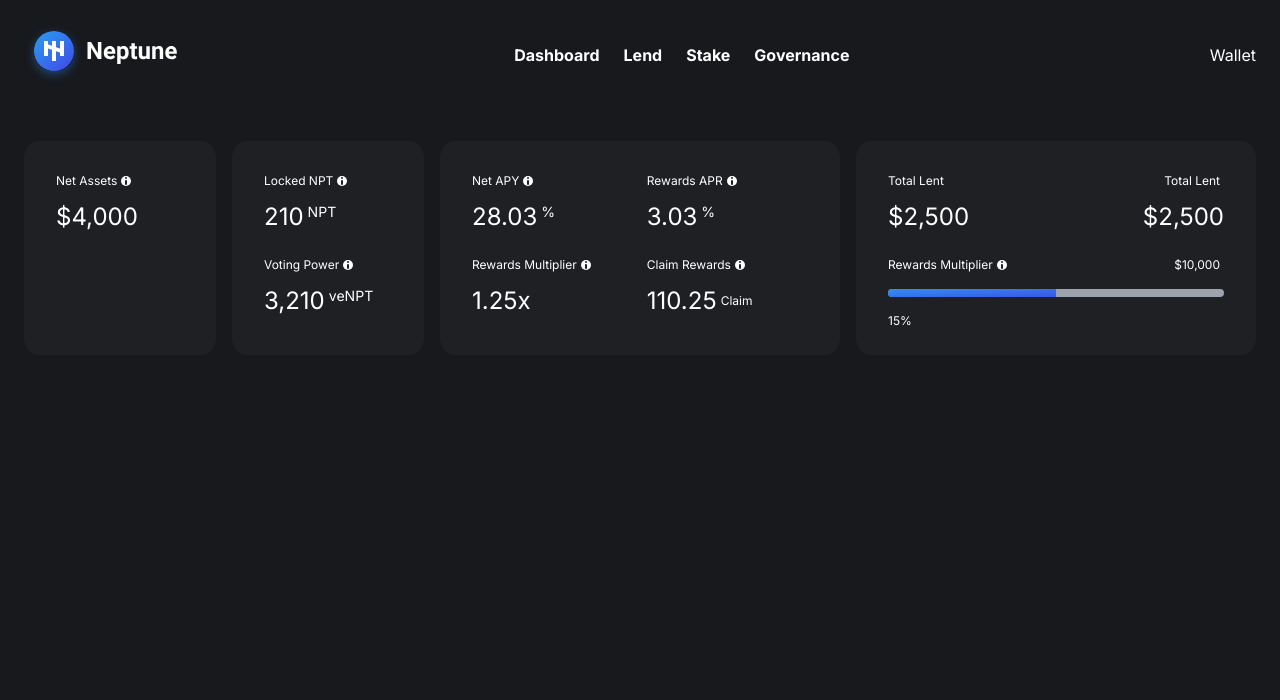
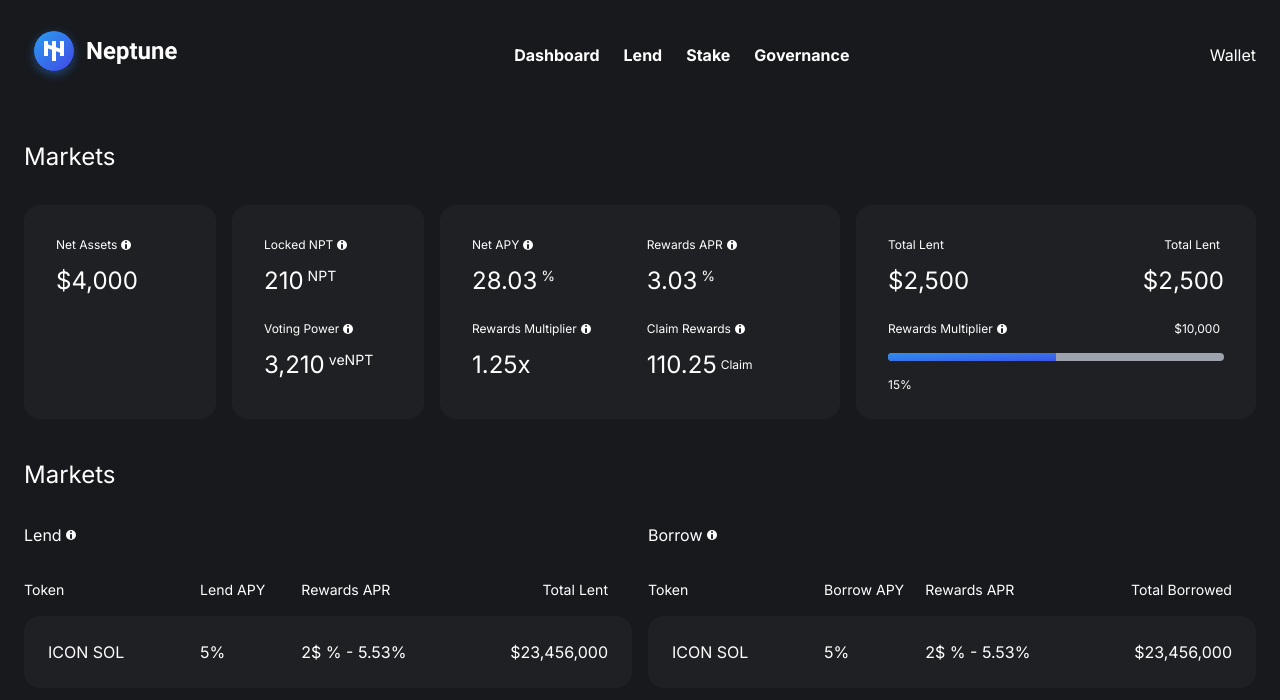
Before and after one commit to HollandPleskac/Neptune-Dapp, a Next.js app in the folder frontend_ui/: page /lending in a window 1280 px wide. Shown: the top 700 px of the page. Built offline with nearby package versions, Linux system fonts and the light colour scheme.

Commit message:
basic markets layout

```diff
--- /dev/null
+++ b/frontend_ui/components/Market/Token.tsx
@@ -0,0 +1,18 @@
+const Token: React.FC<{
+  name: string;
+  lendAPY: string;
+  rewardsAPR: string;
+  totalLent: string;
+}> = (props) => {
+  return (
+    <div className="flex bg-dark-secondary py-6 mb-4 rounded-2xl">
+      <div className="bg-red-400f w-3/12 ml-6">ICON {props.name}</div>
+      <div className="bg-blue-400f w-2/12">{props.lendAPY}</div>
+      <div className="bg-yellow-400f flex-1">{props.rewardsAPR}</div>
+      <div className="bg-purple-400f flex justify-end mr-6">
+        {props.totalLent}
+      </div>
+    </div>
+  );
+};
+export default Token;
--- /dev/null
+++ b/frontend_ui/components/Market/TokenLabels.tsx
@@ -0,0 +1,15 @@
+const TokenLabels: React.FC<{ isLend: boolean }> = (props) => {
+  return (
+    <div className="flex mb-4">
+      <h4 className="w-3/12 text-14px mr-6">Token</h4>
+      <h4 className="w-2/12 text-14px">
+        {props.isLend ? 'Lend' : 'Borrow'} APY
+      </h4>
+      <h4 className="flex-1 text-14px">Rewards APR</h4>
+      <h4 className="flex justify-end mr-6 text-14px">
+        Total {props.isLend ? 'Lent' : 'Borrowed'}
+      </h4>
+    </div>
+  );
+};
+export default TokenLabels;
--- a/frontend_ui/pages/lending.tsx
+++ b/frontend_ui/pages/lending.tsx
@@ -4,18 +4,51 @@ import Card1 from '../components/Market/Card1';
 import Card2 from '../components/Market/Card2';
 import Card3 from '../components/Market/Card3';
 import Card4 from '../components/Market/Card4';
+import TokenLabels from '../components/Market/TokenLabels';
+import Token from '../components/Market/Token';
+import InfoIcon from '../assets/InfoIcon';
 
 const Lending: NextPage = () => {
   return (
     <div className="bg-dark-primary h-auto">
       <div className="w-body mx-auto">
         <Navbar />
+        <h2 className="text-2xl mb-8">Markets</h2>
         <main className="flex justify-between h-marketCard">
           <Card1 />
           <Card2 />
           <Card3 />
           <Card4 />
         </main>
+        <h2 className="text-2xl mt-10 mb-8">Markets</h2>
+        <div className="flex gap-4">
+          <div className="flex-1">
+            <div className="flex items-center mb-8">
+              <h5 className=" mr-1">Lend</h5>
+              <InfoIcon text-white />
+            </div>
+            <TokenLabels isLend={true} />
+            <Token
+              name="SOL"
+              lendAPY="5%"
+              rewardsAPR="2$ % - 5.53%"
+              totalLent="$23,456,000"
+            />
+          </div>
+          <div className="flex-1">
+            <div className="flex items-center mb-8">
+              <h5 className=" mr-1">Borrow</h5>
+              <InfoIcon text-white />
+            </div>
+            <TokenLabels isLend={false} />
+            <Token
+              name="SOL"
+              lendAPY="5%"
+              rewardsAPR="2$ % - 5.53%"
+              totalLent="$23,456,000"
+            />
+          </div>
+        </div>
       </div>
     </div>
   );
```
